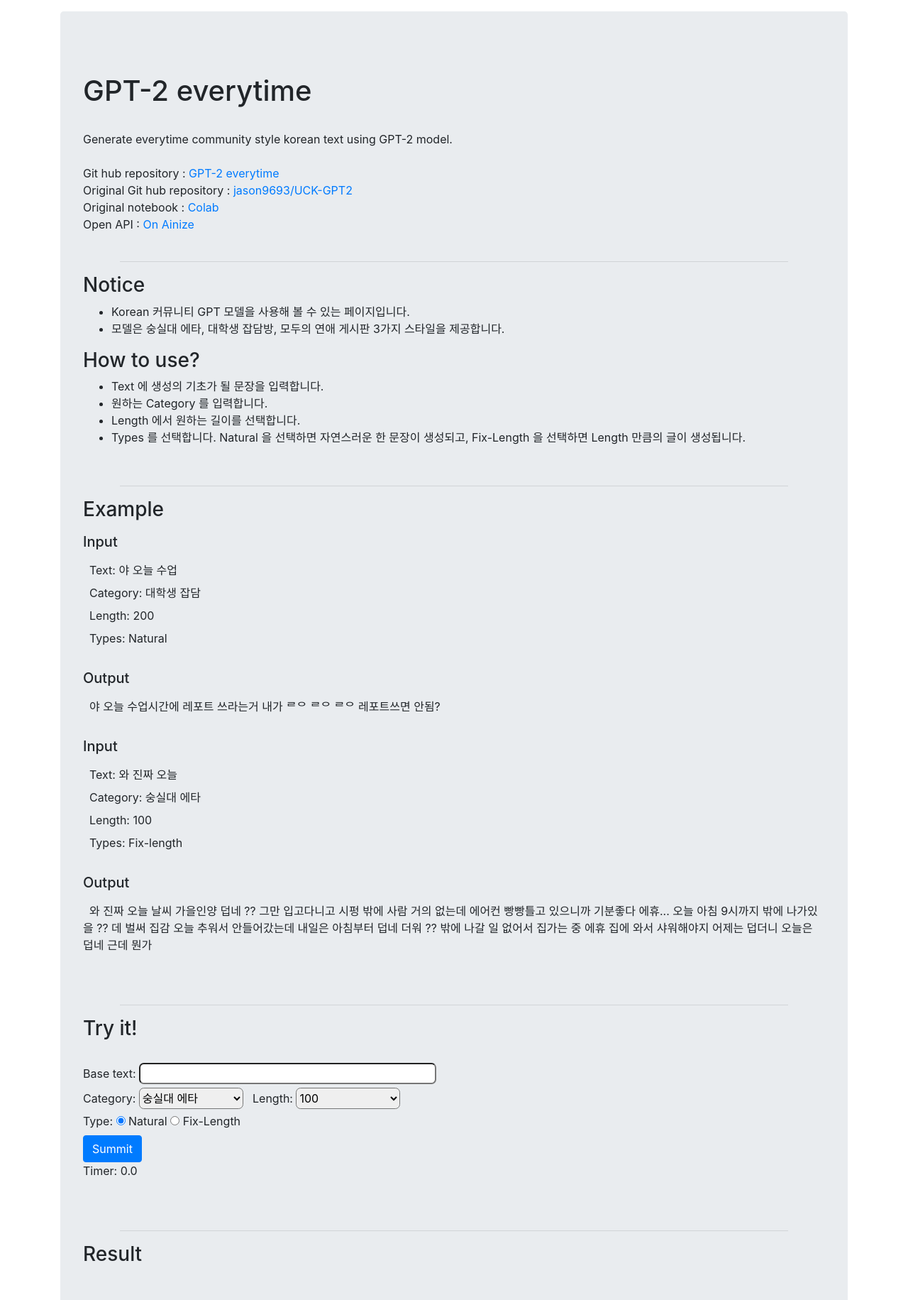
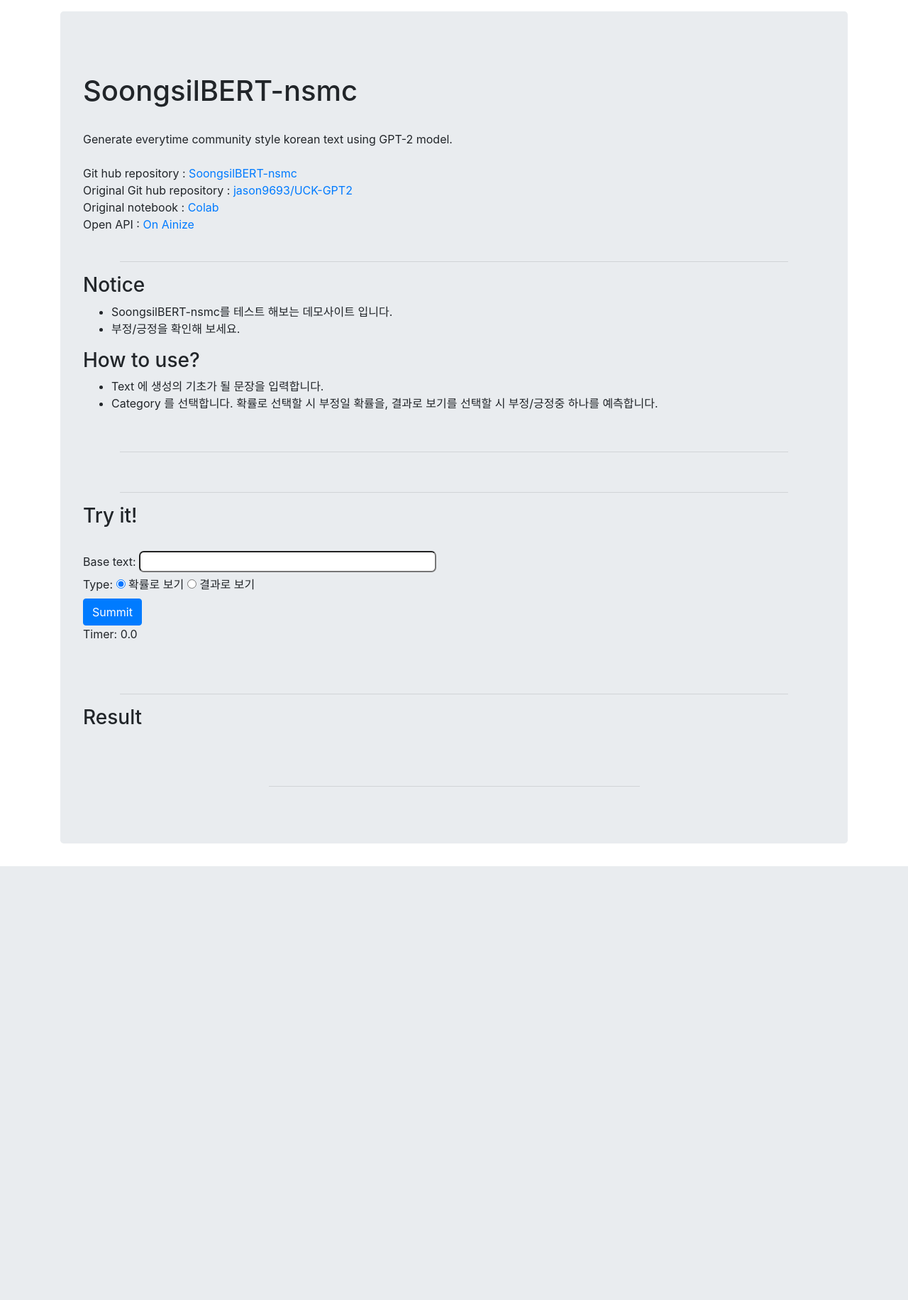
Before and after one commit to jason9693/SoongsilBERT-base-beep-deploy, a Flask app: page / in a window 1280 px wide. Shown: the top 1831 px of the page at 71% size. After the commit the page ends 1220 px from the top, so only its background shows below. Run offline with Flask 2, Linux system fonts and the light colour scheme; some libraries are stand-ins or nearby versions.

Commit message:
초기작업 완료

```diff
--- a/main.py
+++ b/main.py
@@ -1,5 +1,8 @@
 import sentencepiece
-from transformers import GPT2Config, GPT2LMHeadModel
+
+from transformers import RobertaTokenizer, RobertaForSequenceClassification
+import logging
+
 from flask import Flask, request, render_template
 import torch
 from torch.nn import functional as F
@@ -10,42 +13,30 @@
 from threading import Thread
 import time
 
-model_file = "./every_gpt.pt"
-tok_path = "./kogpt2_news_wiki_ko_cased_818bfa919d.spiece"
-kogpt2_config = {
-    "initializer_range": 0.02,
-    "layer_norm_epsilon": 1e-05,
-    "n_ctx": 1024,
-    "n_embd": 768,
-    "n_head": 12,
-    "n_layer": 12,
-    "n_positions": 1024,
-    "vocab_size": 50000,
-    "activation_function": "gelu"
+category_map = {
+    "0": "부정",
+    "1": "긍정",
 }
-category_map = {
-    "모두의 연애": "<unused3>",
-    "숭실대 에타": "<unused5>",
-    "대학생 잡담방": "<unused4>"
+
+category_map_logits = {
+    "0": "neg",
+    "1": "pos",
 }
+
 os.system('ls')
 app = Flask(__name__)
 
-# Model & Tokenizer loading
-tokenizer = sentencepiece.SentencePieceProcessor()
-tokenizer.load(tok_path)
-
-model = GPT2LMHeadModel.from_pretrained(pretrained_model_name_or_path=None,
-                                        config=GPT2Config.from_dict(kogpt2_config),
-                                        state_dict=torch.load(model_file))
+tokenizer = RobertaTokenizer.from_pretrained('jason9693/SoongsilBERT-nsmc-base')
+model = RobertaForSequenceClassification.from_pretrained('jason9693/SoongsilBERT-nsmc-base')
 
 device = torch.device('cuda' if torch.cuda.is_available() else 'cpu')
 model.to(device)
+app.logger.info("Model load finished")
+
 
 requests_queue = Queue()    # request queue.
-BATCH_SIZE = 1              # max request size.
+BATCH_SIZE = 100              # max request size.
 CHECK_INTERVAL = 0.1
-
 
 ##
 # Request handler.
@@ -53,130 +44,58 @@
 def handle_requests_by_batch():
     while True:
         request_batch = []
+        text_list = []
 
         while not (len(request_batch) >= BATCH_SIZE):
             try:
-                request_batch.append(requests_queue.get(timeout=CHECK_INTERVAL))
+                request = requests_queue.get(timeout=CHECK_INTERVAL)
+                request_batch.append(request)
             except Empty:
-                continue
+                break
 
-            for requests in request_batch:
-                try:
-                    types = requests['input'].pop(0)
+        if len(request_batch) == 0:
+           continue
+        # outputs = mk_predict(text_list)
+        valid_requests = []
+        valid_texts = []
+        for idx, request in enumerate(request_batch):
+            types = request["input"][0]
+            txt = request["input"][1]
+            valid_texts.append(txt)
+            valid_requests.append(request)
+        request_batch = []
+            # except Exception as e:
+            #     request["output"] = e
+            #     return
 
-                    if types == 'natural':
-                        requests["output"] = mk_natural_everytime(requests['input'][0], requests['input'][1],
-                                                                  requests['input'][2])
-                    elif types == 'fix-length':
-                        requests["output"] = mk_everytime(requests['input'][0], requests['input'][1],
-                                                          requests['input'][2])
-                except Exception as e:
-                    requests["output"] = e
+        outputs = mk_predict(valid_texts)[0]
+        for idx, request in enumerate(valid_requests):
+            try:
+                if request["input"][0] == "logits":
+                    request["output"] = {
+                        "num_req": len(valid_requests),
+                        "result": {
+                            category_map_logits[str(k)]:v for k, v
+                            in enumerate(outputs[idx].softmax(-1).tolist())}
+                    }
+                else:
+                    request["output"] = str(torch.argmax(outputs[idx], -1).item())
+            except Exception as e:
+                request["output"] = e
+    return
 
 
 handler = Thread(target=handle_requests_by_batch).start()
 
 
 ##
-# top_k_logits
-def top_k_logits(logits, k):
-    if k == 0:
-        return logits
-    values, _ = torch.topk(logits, k)
-    min_values = values[:, -1]
-    return torch.where(logits < min_values, torch.ones_like(logits, dtype=logits.dtype) * -1e10, logits)
+# GPT-2 generator.
+def mk_predict(text_array: list):
+    try:
+        inputs = tokenizer(text_array, return_tensors="pt")
+        outputs = model(**inputs)[0]
 
-
-##
-# top_p_logits
-def top_p_logits(logits, top_p=0.0, filter_value=-float('Inf')):
-    """Nucleus sampling"""
-    if top_p > 0.0:
-        sorted_logits, sorted_indices = torch.sort(logits, descending=True)
-        cumulative_probs = torch.cumsum(F.softmax(sorted_logits, dim=-1), dim=-1)
-
-        # Remove tokens with cumulative probability above the threshold
-        sorted_indices_to_remove = cumulative_probs >= top_p
-        # Shift the indices to the right to keep also the first token above the threshold
-        sorted_indices_to_remove[..., 1:] = sorted_indices_to_remove[..., :-1].clone()
-        sorted_indices_to_remove[..., 0] = 0
-
-        indices_to_remove = sorted_indices[sorted_indices_to_remove]
-        logits[:, indices_to_remove] = filter_value
-    return logits
-
-
-##
-# GPT-2 natural generator
-def mk_natural_everytime(text, category, length):
-    try:
-        length = length if length > 0 else 512
-        result = dict()
-
-        ids = tokenizer.encode_as_ids(text)
-        category_id = tokenizer.piece_to_id(category_map[category])
-        ids = [category_id] + ids
-
-        duplicate_count = 0
-        duplicate_threshold = 10
-
-        for i in range(0, length):
-            input_ids = torch.tensor(ids).unsqueeze(0)
-            input_ids = input_ids.to(device)
-            pred = model(input_ids)[0]
-            logits = pred[:, -1, :]
-            # logits = top_p_logits(logits, 0.8)
-            logits = top_k_logits(logits, 10)
-            log_probs = F.softmax(logits, dim=-1)
-            prev = torch.multinomial(log_probs, num_samples=1)
-            gen = prev[0].tolist()
-            if gen[0] == tokenizer.eos_id():
-                break
-            duplicate_count = duplicate_count + 1 if ids[-1] == gen[0] else 0
-            if duplicate_count > duplicate_threshold:
-                break
-            ids += gen
-
-        result[0] = tokenizer.decode_ids(ids[1:]).replace('<unused2>', '\n').replace('<unused0>', 'https://...')
-
-        return result, 200
-
-    except Exception as e:
-        traceback.print_exc()
-        return {'error': e}, 500
-
-
-##
-# GPT-2 generator.
-def mk_everytime(text, category, length):
-    try:
-        length = length if length > 0 else 100
-
-        ids = tokenizer.encode_as_ids(text)
-        category_id = tokenizer.piece_to_id(category_map[category])
-        ids = [category_id] + ids
-
-        result = dict()
-
-        input_ids = torch.tensor(ids).unsqueeze(0)
-        input_ids = input_ids.to(device)
-
-        min_length = len(input_ids.tolist()[0])
-
-        length += min_length
-
-        # model generating
-        outputs = model.generate(input_ids, pad_token_id=50256,
-                                 do_sample=True,
-                                 max_length=length,
-                                 min_length=min_length,
-                                 top_k=40,
-                                 num_return_sequences=1)
-
-        for idx, sample_output in enumerate(outputs):
-            result[0] = tokenizer.decode(sample_output[1:].tolist()).replace('<unused2>', '\n').replace('<unused0>', 'https://...')
-
-        return result, 200
+        return outputs, 200
 
     except Exception as e:
         traceback.print_exc()
@@ -187,7 +106,7 @@
 # Get post request page.
 @app.route('/everytime/<types>', methods=['POST'])
 def generate(types):
-    if types not in ['natural', 'fix-length']:
+    if types not in ['logits', 'class']:
         return {'Error': 'Invalid types'}, 404
 
     # GPU app can process only one request in one time.
@@ -198,13 +117,9 @@
         args = []
 
         text = request.form['text']
-        category = request.form['category']
-        length = int(request.form['length'])
 
         args.append(types)
         args.append(text)
-        args.append(category)
-        args.append(length)
 
     except Exception as e:
         return {'message': 'Invalid request'}, 500
@@ -246,4 +161,5 @@
 
 if __name__ == '__main__':
     from waitress import serve
+    app.logger.info("server start")
     serve(app, port=80, host='0.0.0.0')
--- a/swagger.yaml
+++ b/swagger.yaml
@@ -1,7 +1,7 @@
 openapi: 3.0.0   # Open api version
 
 info:
-  title: GPT-2 everytime
+  title: SoongsilBERT-nsmc
   version: "v0.1"
   contact:
     name: AInizer - Lee hoseop
--- a/templates/main.html
+++ b/templates/main.html
@@ -4,7 +4,7 @@
     <meta charset="UTF-8">
     <meta name="viewport" content="width=device-width, initial-scale=1, shrink-to-fit=no">
 
-    <title>GPT-2 Everytime</title>
+    <title>SoongsilBERT NSMC</title>
 
     <!-- Bootstrap CSS -->
     <link rel="stylesheet" href="https://stackpath.bootstrapcdn.com/bootstrap/4.4.1/css/bootstrap.min.css"
@@ -138,9 +138,9 @@
             <div class="intro">
                 <br>
                 <!-- Project title -->
-                <h1>GPT-2 everytime</h1><br>
+                <h1>SoongsilBERT-nsmc</h1><br>
                 <a>Generate everytime community style korean text using GPT-2 model.</a><br><br>
-                <a>Git hub repository : </a> <a href="https://github.com/fpem123/gpt2-everytime" target="_blank">GPT-2 everytime</a><br>
+                <a>Git hub repository : </a> <a href="https://github.com/fpem123/gpt2-everytime" target="_blank">SoongsilBERT-nsmc</a><br>
                 <a>Original Git hub repository : </a><a href="https://github.com/jason9693/UCK-GPT2" target="_blank">jason9693/UCK-GPT2</a><br>
                 <a>Original notebook : </a><a href="https://colab.research.google.com/drive/1p6DIxsesi3eJNPwFwvMw0MeM5LkSGoPW?usp=sharing&fbclid=IwAR1kejoqnhL738Za3M_BsGnjjJrayGq5AG3hH8UUBX3dRwCK6JvT4loZ88A#scrollTo=fJWeAhLF7rdh" target="_blank">Colab</a><br>
                 <a>Open API : </a> <a href="https://ainize.ai/fpem123/gpt2-everytime?branch=master" target="_blank">On Ainize</a><br><br>
@@ -151,22 +151,20 @@
             <div class="Info">
                 <h3>Notice</h3>
                 <ul>
-                    <li>Korean 커뮤니티 GPT 모델을 사용해 볼 수 있는 페이지입니다.</li>
-                    <li>모델은 숭실대 에타, 대학생 잡담방, 모두의 연애 게시판 3가지 스타일을 제공합니다.</li>
+                    <li>SoongsilBERT-nsmc를 테스트 해보는 데모사이트 입니다.</li>
+                    <li>부정/긍정을 확인해 보세요.</li>
                 </ul>
 
                 <h3>How to use?</h3>
                 <ul>
                     <li>Text 에 생성의 기초가 될 문장을 입력합니다.</li>
-                    <li>원하는 Category 를 입력합니다.</li>
-                    <li>Length 에서 원하는 길이를 선택합니다.</li>
-                    <li>Types 를 선택합니다. Natural 을 선택하면 자연스러운 한 문장이 생성되고, Fix-Length 을 선택하면 Length 만큼의 글이 생성됩니다. </li>
+                    <li>Category 를 선택합니다. 확률로 선택할 시 부정일 확률을, 결과로 보기를 선택할 시 부정/긍정중 하나를 예측합니다. </li>
                 </ul>
             </div>
 
             <br><hr width="90%">
 
-            <div class="sample">
+            <!-- <div class="sample">
                 <h3><label>Example</label></h3>
 
                 <h5><label>Input</label></h5>
@@ -190,7 +188,8 @@
                     오늘 아침 9시까지 밖에 나가있을 ⁇ 데 벌써 집감 오늘 추워서 안들어갔는데 내일은 아침부터 덥네 더워 ⁇
                     밖에 나갈 일 없어서 집가는 중 에휴 집에 와서 샤워해야지 어제는 덥더니 오늘은 덥네 근데 뭔가
                 </label><br><br>
-            </div>
+
+            </div> -->
 
             <br><hr width="90%">
 
@@ -198,22 +197,20 @@
                 <h3>Try it!</h3><br>
                 <label>Base text: </label>
                 <input type="text" id="text" style="width:40%"><br>
-                <label>Category: </label>
-                <select id="category" style="width:110pt">
+                <!-- <label>Category: </label> -->
+                <!-- <select id="category" style="width:110pt">
                     <option value="숭실대 에타">숭실대 에타</option>
                     <option value="대학생 잡담방">대학생 잡담방</option>
                     <option value="모두의 연애">모두의 연애</option>
-                </select>&nbsp;&nbsp;
-                <label>Length: </label>
-                <select id="length" style="width:110pt">
-                    <option value="100">100</option>
-                    <option value="200">200</option>
-                    <option value="300">300</option>
-                    <option value="300">400</option>
-                </select><br>
+                </select>&nbsp;&nbsp; -->
+                <!-- <label>Length: </label> -->
+                <!-- <select id="category" style="width:110pt">
+                    <option value="logits">확률로 보기</option>
+                    <option value="class">결과로 보기</option>
+                </select><br> -->
                 <label> Type:
-                    <input type="radio" name="types" value="natural" checked> Natural
-                    <input type="radio" name="types" value="fix-length"> Fix-Length
+                    <input type="radio" name="types" value="logits" checked> 확률로 보기
+                    <input type="radio" name="types" value="class"> 결과로 보기
                 </label><br>
                 <button class="btn btn-primary btn=lg" type="submit" id="button1" onclick="send_req();">Summit</button><br>
                 <label>Timer:&nbsp;</label><label id="timer">0.0</label><br>
```
Also changed, not shown: 1 other file.
